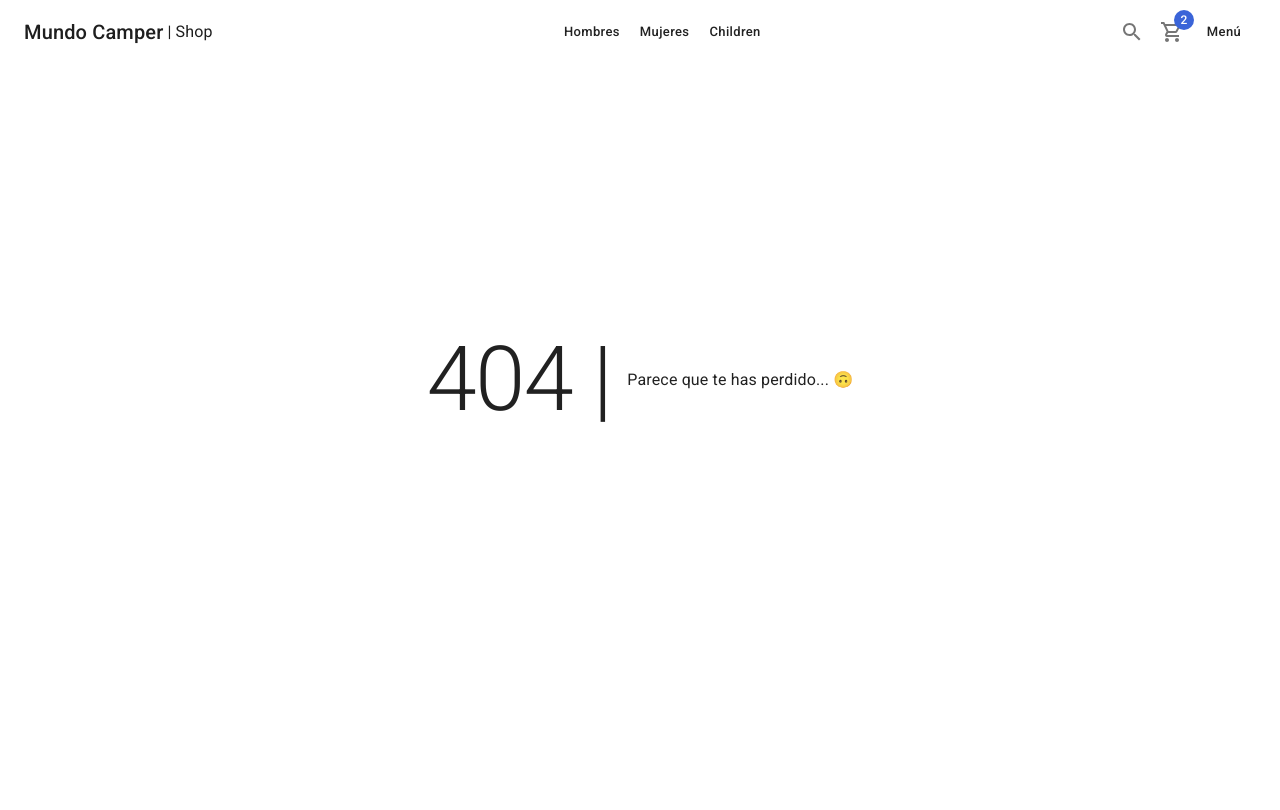
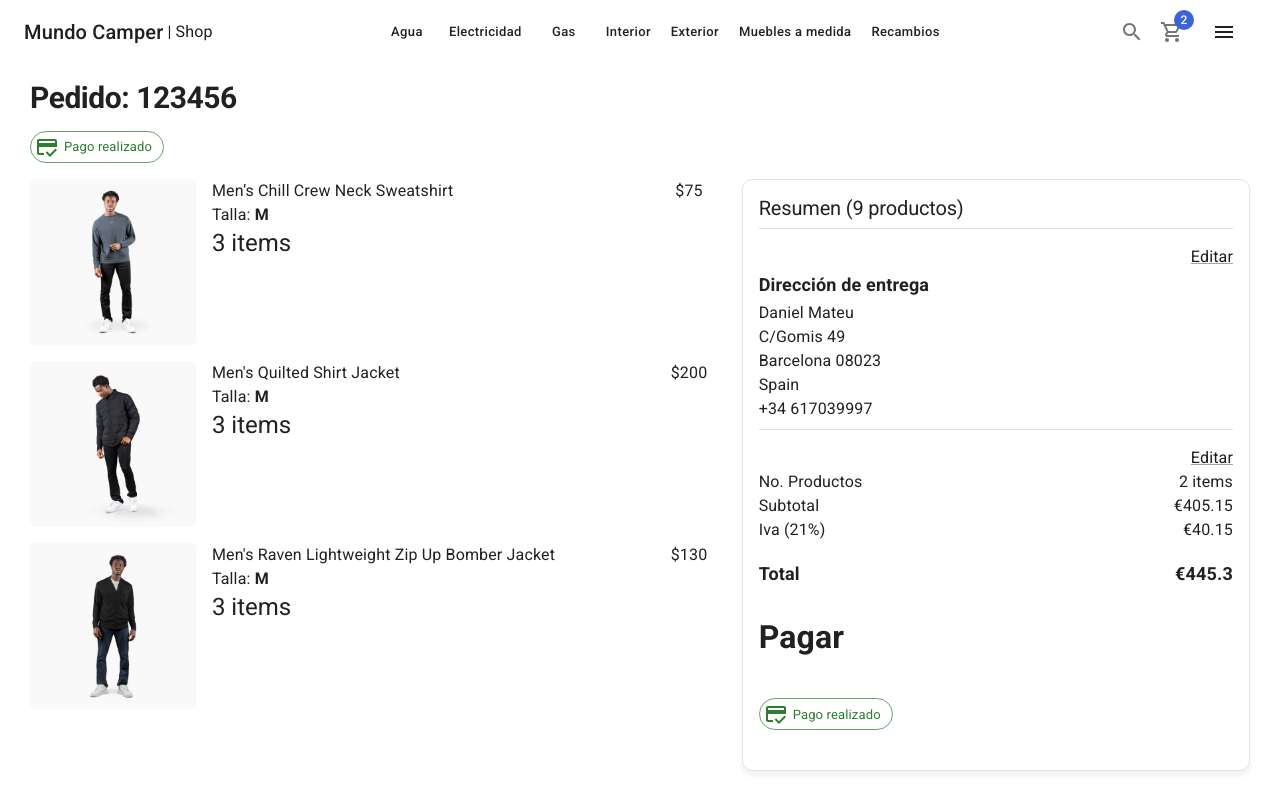
Before and after one commit to danielmateu/05-teslo-shop, a Next.js app: page /orders/1 in a window 1280 px wide. Before the commit this address had no page. Shown: the top 810 px of the page. Built offline with nearby package versions, Linux system fonts and the light colour scheme.

Commit message:
Resumen de la compra

```diff
--- a/components/cart/OrderSummary.tsx
+++ b/components/cart/OrderSummary.tsx
@@ -15,7 +15,7 @@ export const OrderSummary = () => {
                 <Typography>Subtotal</Typography>
             </Grid>
             <Grid item  xs = {6} display= 'flex' justifyContent= 'end'>
-                <Typography>{`€${405.00}`}</Typography>
+                <Typography>{`€${405.15}`}</Typography>
             </Grid>
 
             <Grid item  xs = {6}>
@@ -29,7 +29,7 @@ export const OrderSummary = () => {
                 <Typography variant='subtitle1'>Total</Typography>
             </Grid>
             <Grid item  xs = {6} sx={{mt:2}} display= 'flex' justifyContent= 'end'>
-                <Typography>{`€${440.15}`}</Typography>
+                <Typography variant='subtitle1'>{`€${445.30}`}</Typography>
             </Grid>
         </Grid>
     )
--- a/components/ui/Navbar.tsx
+++ b/components/ui/Navbar.tsx
@@ -1,4 +1,5 @@
 import { SearchOutlined, ShoppingCartOutlined } from "@mui/icons-material";
+import MenuOutlinedIcon from '@mui/icons-material/MenuOutlined';
 import { AppBar, Toolbar, Typography, Link, Box, Button, IconButton, Badge } from "@mui/material"
 
 import NextLink from 'next/link';
@@ -20,21 +21,41 @@ export const Navbar = () => {
 
                 <Box flex={1} />
 
-                <Box sx= {{display: {xs: 'none', md: 'block'}}}>
+                <Box sx= {{display: {xs: 'none', lg: 'block'}}}>
 
-                    <NextLink href='category/men' passHref>
+                    <NextLink href='category/agua' passHref>
                         <Link>
-                            <Button>Hombres</Button>
+                            <Button>Agua</Button>
                         </Link>
                     </NextLink>
-                    <NextLink href='category/women' passHref>
+                    <NextLink href='category/electricidad' passHref>
                         <Link>
-                            <Button>Mujeres</Button>
+                            <Button>Electricidad</Button>
                         </Link>
                     </NextLink>
-                    <NextLink href='category/children' passHref>
+                    <NextLink href='category/gas' passHref>
                         <Link>
-                            <Button>Children</Button>
+                            <Button>Gas</Button>
+                        </Link>
+                    </NextLink>
+                    <NextLink href='category/interiores' passHref>
+                        <Link>
+                            <Button>Interior</Button>
+                        </Link>
+                    </NextLink>
+                    <NextLink href='category/esteriores' passHref>
+                        <Link>
+                            <Button>Exterior</Button>
+                        </Link>
+                    </NextLink>
+                    <NextLink href='category/muebles-custom' passHref>
+                        <Link>
+                            <Button>Muebles a medida</Button>
+                        </Link>
+                    </NextLink>
+                    <NextLink href='category/recambios' passHref>
+                        <Link>
+                            <Button>Recambios</Button>
                         </Link>
                     </NextLink>
 
@@ -56,7 +77,9 @@ export const Navbar = () => {
                     </Link>
                 </NextLink>
 
-                <Button>Menú</Button>
+                <Button>
+                    <MenuOutlinedIcon/>
+                </Button>
 
                 {/* TODO FLEX */}
 
--- a/pages/checkout/index.ts
+++ b/pages/checkout/index.ts
@@ -1 +1,2 @@
 export * from './address'
+export * from './summary'
--- /dev/null
+++ b/pages/orders/[id].tsx
@@ -0,0 +1,92 @@
+import { Box, Button, Card, CardContent, Chip, Divider, Grid, Link, Typography } from "@mui/material"
+import { CartList, OrderSummary } from "../../components/cart"
+import { ShopLayout } from "../../components/layouts"
+import NextLink from 'next/link';
+import { CreditCardOffOutlined, CreditScoreOutlined } from "@mui/icons-material";
+
+
+const OrderPage = () => {
+    return (
+        <ShopLayout title={"Resumen del pedido 123456"} pageDescription={"Resumen del pedido"}>
+            <Typography variant="h1" component='h1'>Pedido: 123456</Typography>
+
+            {/* <Chip
+                sx={{my : 2}}
+                label = 'Pendiente de pago'
+                variant="outlined"
+                color="error"
+                icon={<CreditCardOffOutlined/>}
+            /> */}
+
+            <Chip
+                sx={{ my: 2 }}
+                label='Pago realizado'
+                variant="outlined"
+                color="success"
+                icon={<CreditScoreOutlined />}
+            />
+
+            <Grid container sx={{ justifyContent: 'center', }}>
+                <Grid item xs={12} md={7} >
+                    {/* CartList trabajado con la localstorage y/o cookies*/}
+                    <CartList />
+
+                </Grid>
+                <Grid item xs={12} md={5} >
+                    <Card className="summary-card">
+                        <CardContent>
+                            <Typography variant="h2">Resumen (9 productos)</Typography>
+                            <Divider sx={{ my: 1, mb: 2 }} />
+
+                            <Box display='flex' justifyContent='end'>
+                                <NextLink href="/checkout/address" >
+                                    <Link underline="always">
+                                        Editar
+                                    </Link>
+                                </NextLink>
+                            </Box>
+
+                            <Typography variant="subtitle1">Dirección de entrega</Typography>
+                            <Typography>Daniel Mateu</Typography>
+                            <Typography>C/Gomis 49</Typography>
+                            <Typography>Barcelona 08023</Typography>
+                            <Typography>Spain</Typography>
+                            <Typography>+34 617039997</Typography>
+                            <Divider sx={{ my: 1, mb: 2 }} />
+
+                            <Box display='flex' justifyContent='end'>
+                                <NextLink href="/cart" >
+                                    <Link underline="always">
+                                        Editar
+                                    </Link>
+                                </NextLink>
+                            </Box>
+
+                            {/* ORDER SUMARY */}
+                            <OrderSummary />
+
+                            <Box sx={{ mt: 3 }}>
+                                {/* TODO */}
+                                <h1>Pagar</h1>
+
+                            <Chip
+                                sx={{ my: 2 }}
+                                label='Pago realizado'
+                                variant="outlined"
+                                color="success"
+                                icon={<CreditScoreOutlined />}
+                            />
+                            </Box>
+
+
+                        </CardContent>
+                    </Card>
+                </Grid>
+
+            </Grid>
+
+        </ShopLayout>
+    )
+}
+
+export default OrderPage
```
